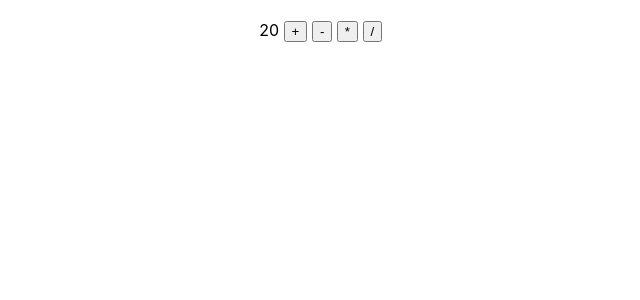
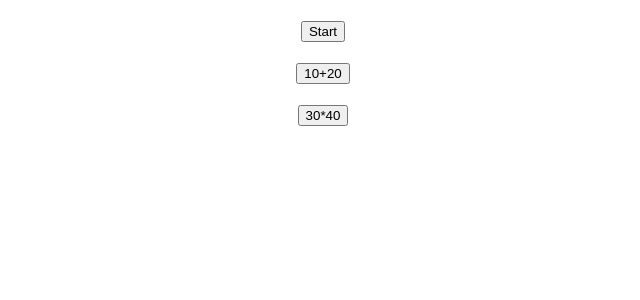
Before and after one commit to danicabeau/app1, a React (Create React App) app: page / in a window 1280 px wide. Shown: the top 300 px of the page, without its empty margins (317-957 px from the left). Built offline with nearby package versions, Linux system fonts and the light colour scheme.

Commit message:
Event Validation

```diff
--- a/src/App.js
+++ b/src/App.js
@@ -4,10 +4,14 @@
 import logo from './logo.svg';
 import Button from './class-components';
 import { Calculator2 } from './calculator';
+import { EventData1 } from './event-data';
 //import './style.css';
 export default function App(){
-  return<Calculator2/>
+  return<EventData1/>
 }
+//export default function App(){
+//  return<Calculator2/>
+//}
 //function App() {
 //  return <Button/>
 //
--- /dev/null
+++ b/src/event-data.js
@@ -0,0 +1,28 @@
+import React from "react";
+
+export class EventData1 extends React.Component {
+    onClickStartStop = (ev) => {
+        let t = ev.target.innerText;
+        let s = (t === 'Start')? 'Stop' : 'Start';
+        ev.target.innerText = s
+    }
+
+    onClickAdd = (ev) => {
+        let t = ev.target.innerText
+        let r = eval(t)
+        alert(`${t} = ${r}`)
+    }
+    render(){
+        return(
+            <div style={{textAlign:'center',marginTop:20}}>
+                <button onClick={(ev)=> this.onClickStartStop(ev)}>Start</button>
+                <br/><br/>
+                <button onClick={(ev)=> this.onClickAdd(ev)}>10+20</button>
+                <br/><br/>
+                <button onClick={this.onClickAdd.bind(this)}>30*40</button>
+                <br/><br/>
+            </div>
+
+        )
+    }
+}
```
